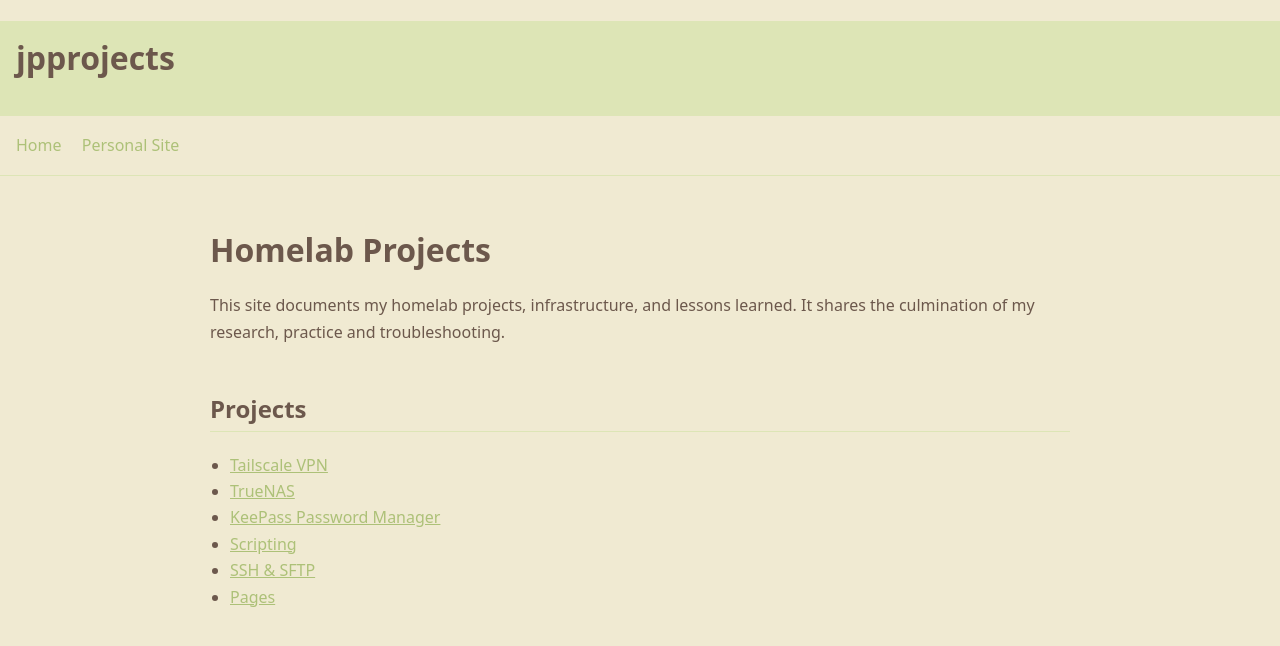
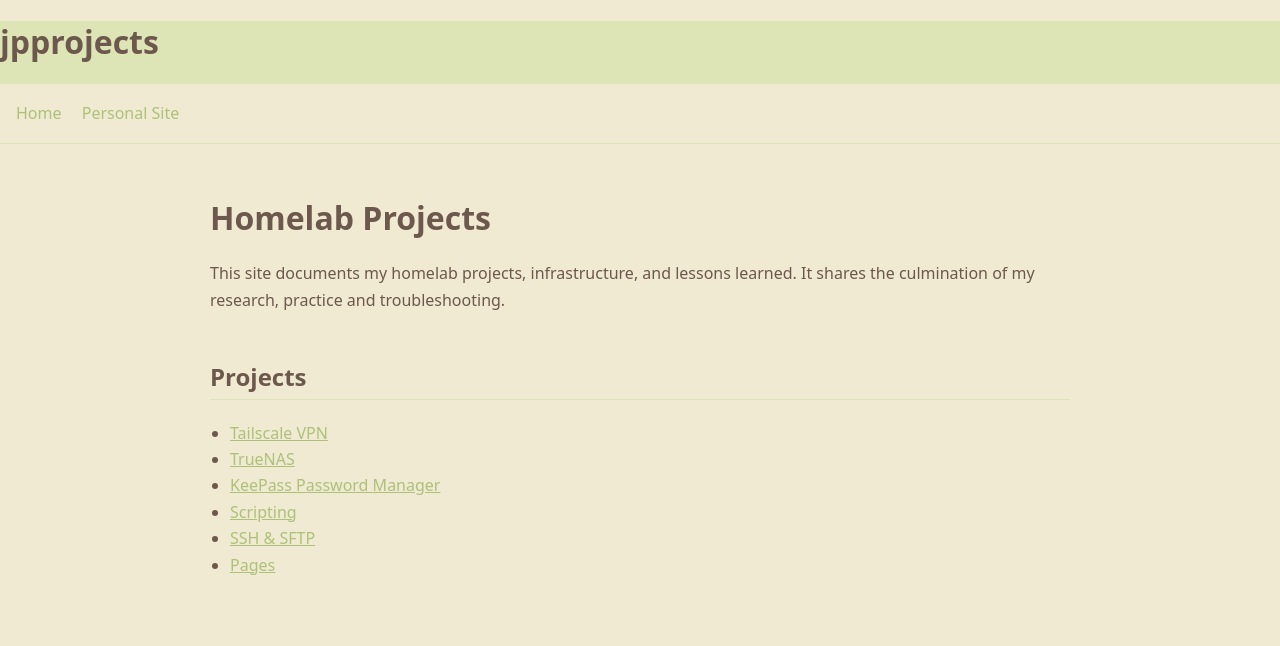
Before and after one commit to jacob-parra/jpprojects, a Jekyll site: the page built from index.md, in a window 1280 px wide. Shown: the top 646 px of the page. Built offline with Jekyll 4.4.1, drawn with Linux system fonts in a browser that asks for light colours.

Commit message:
Content fix

```diff
--- a/_layouts/default.html
+++ b/_layouts/default.html
@@ -8,7 +8,7 @@
 </head>
 <body>
   <div class="Default_Header">
-    <h1 class="title">jpprojects</h1>
+    <h1>jpprojects</h1>
     <nav>
       <a href="{{ site.baseurl }}/">Home</a>
       <a href="/insertsite">Personal Site</a>
```
